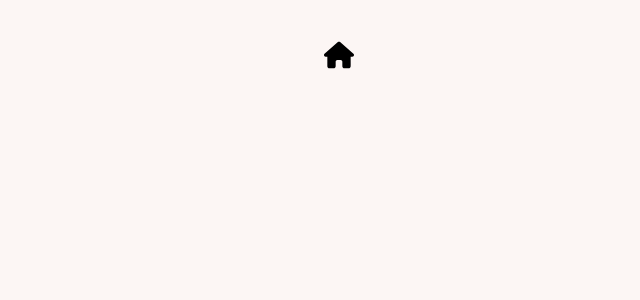
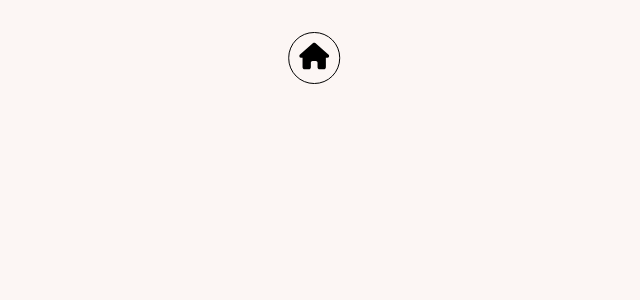
Before and after one commit to IsaacSarte/isaac-sarte-portfolio, a React (Create React App) app: page / in a window 1280 px wide. Shown: the top 300 px of the page, without its empty margins (326-966 px from the left). Built offline with nearby package versions, Linux system fonts and the light colour scheme.

Commit message:
added home button component

```diff
--- a/src/subComponents/HomeButton.jsx
+++ b/src/subComponents/HomeButton.jsx
@@ -11,12 +11,12 @@ const Home = styled.div`
     position: fixed;
     top: 2rem;
     left: 50%;
-    transform: translate: (-50%, 0);
+    transform: translate(-50%, 0);
 
     background-color: #FCF6F4;
     padding: 0.3rem;
-    /* border-radius: 50%; */
-    /* border: 1px solid #000; */
+    border-radius: 50%;
+    border: 1px solid #000;
     width: 2.5rem;
     height: 2.5rem;
 
@@ -30,7 +30,7 @@ const Home = styled.div`
     transition: 0.25s;
 
     &:hover {
-        transform: scale(1.25);
+        transition: 0.25s;
         color: #471b47;
         /* background-color: rgba(0,255,0,0.4); */
         /* box-shadow: 0 0 8px 6px rgba(0,255,0,0.2); */
@@ -38,6 +38,19 @@ const Home = styled.div`
 
     &>*:first-child {
         color: inherit;
+    }
+
+    &>*:first-child:hover {
+        transform: scale(1.25);
+    }
+
+    @media screen and (max-width: 500px) {
+        width: 2rem;
+        height: 2rem;
+        >a>svg {
+            width: 25px;
+            height: 25px;
+        }
     }
 `
 
```
